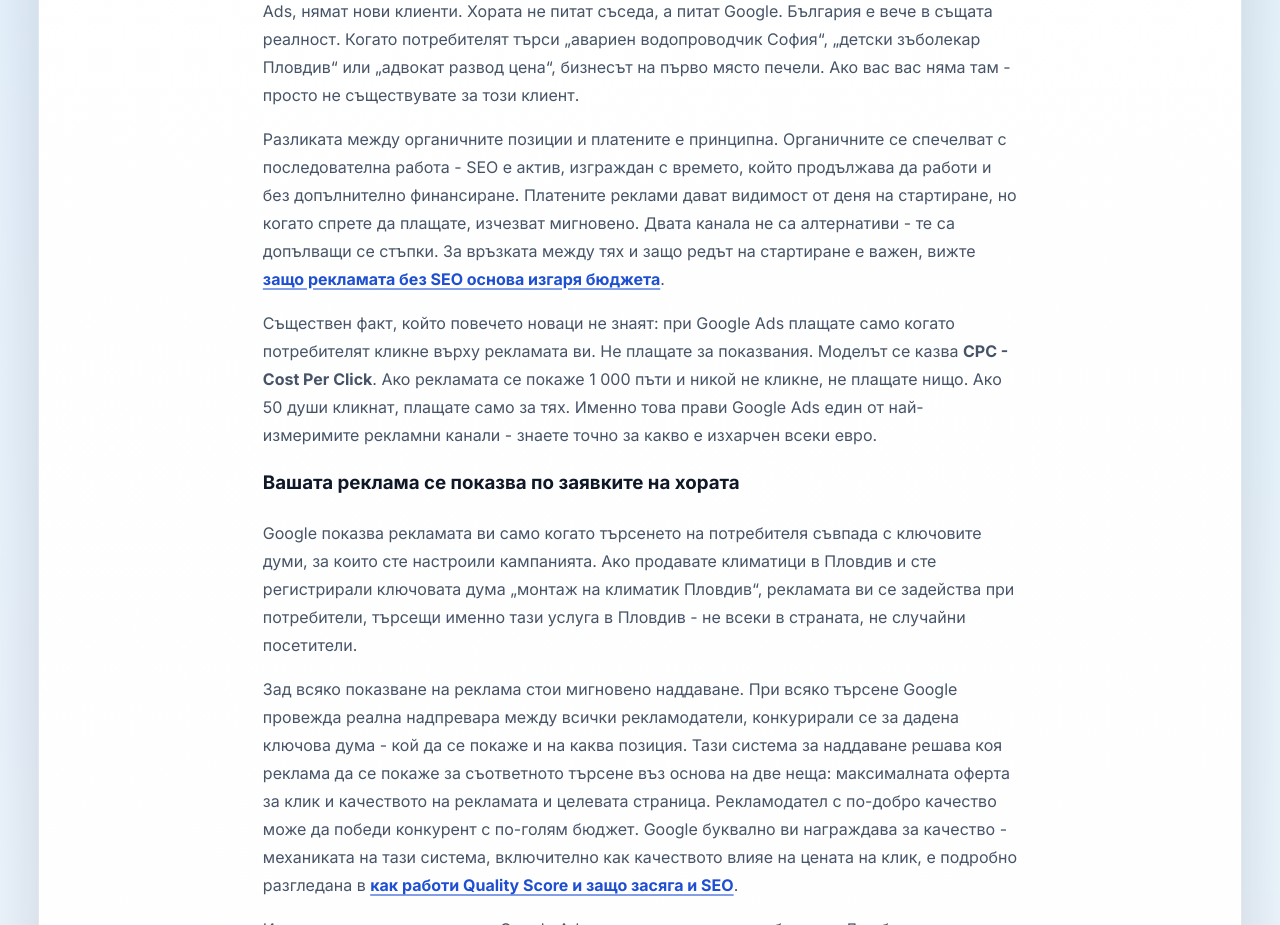
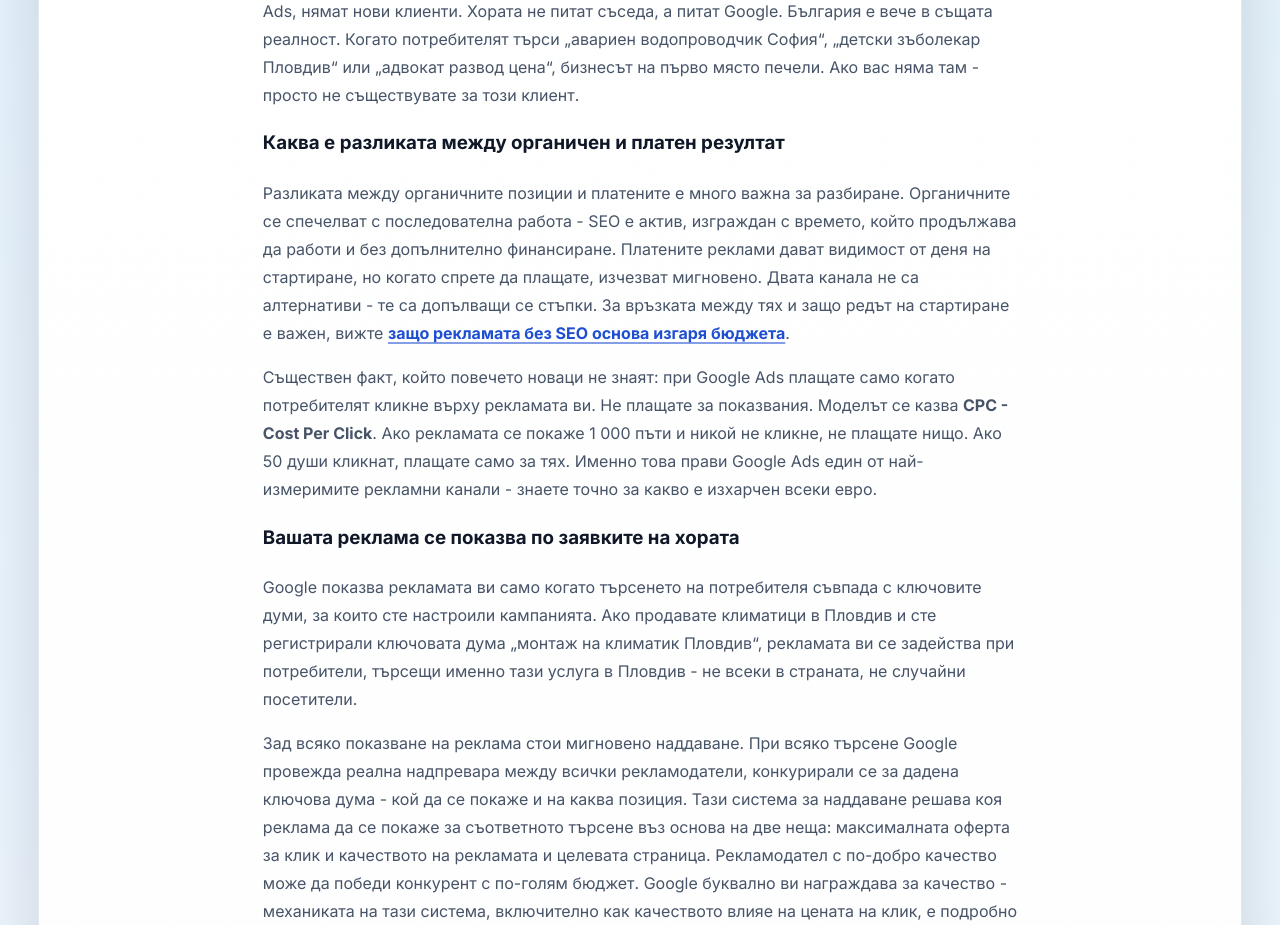
Before and after one commit to inweblife/inweblife, a Next.js app: page /google-ads-reklama in a window 1280 px wide. Shown: the part 1700-2625 px from the top of the page. Built offline with nearby package versions, Linux system fonts and the light colour scheme; no server answers.

Commit message:
Update google-ads-reklama.js

```diff
--- a/pages/google-ads-reklama.js
+++ b/pages/google-ads-reklama.js
@@ -197,11 +197,13 @@ const GoogleAdsReklama = () => {
               че ако не се появяват в Google Ads, нямат нови клиенти. Хората не питат съседа,
               а питат Google. България е вече в същата реалност. Когато потребителят търси
               &bdquo;авариен водопроводчик София&ldquo;, &bdquo;детски зъболекар Пловдив&ldquo; или
-              &bdquo;адвокат развод цена&ldquo;, бизнесът на първо място печели. Ако вас вас няма
+              &bdquo;адвокат развод цена&ldquo;, бизнесът на първо място печели. Ако вас няма
               там - просто не съществувате за този клиент.
             </p>
+
+            <h3>Каква е разликата между органичен и платен резултат</h3>
             <p>
-              Разликата между органичните позиции и платените е принципна. Органичните се
+              Разликата между органичните позиции и платените е много важна за разбиране. Органичните се
               спечелват с последователна работа - SEO е актив, изграждан с времето, който
               продължава да работи и без допълнително финансиране. Платените реклами дават
               видимост от деня на стартиране, но когато спрете да плащате, изчезват мигновено.
```
